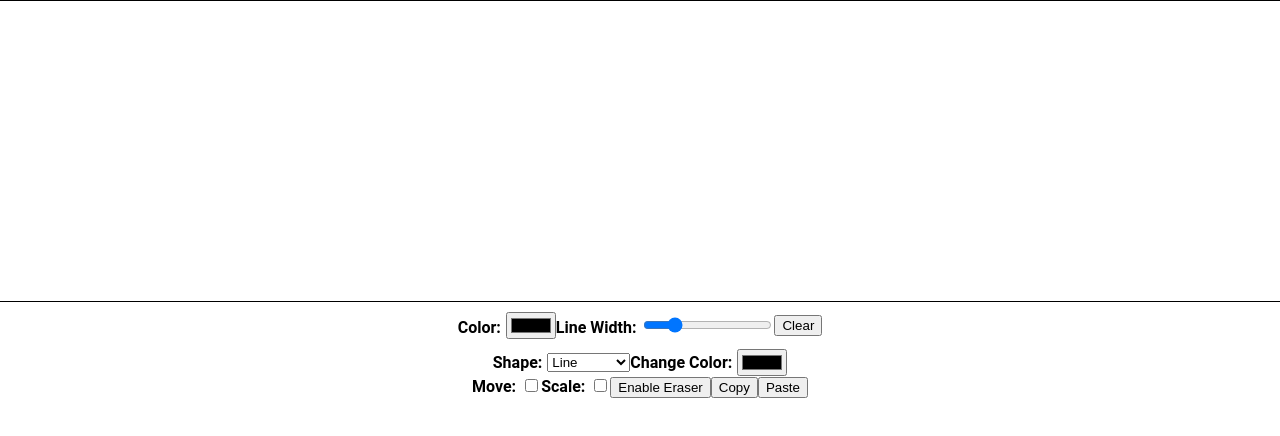
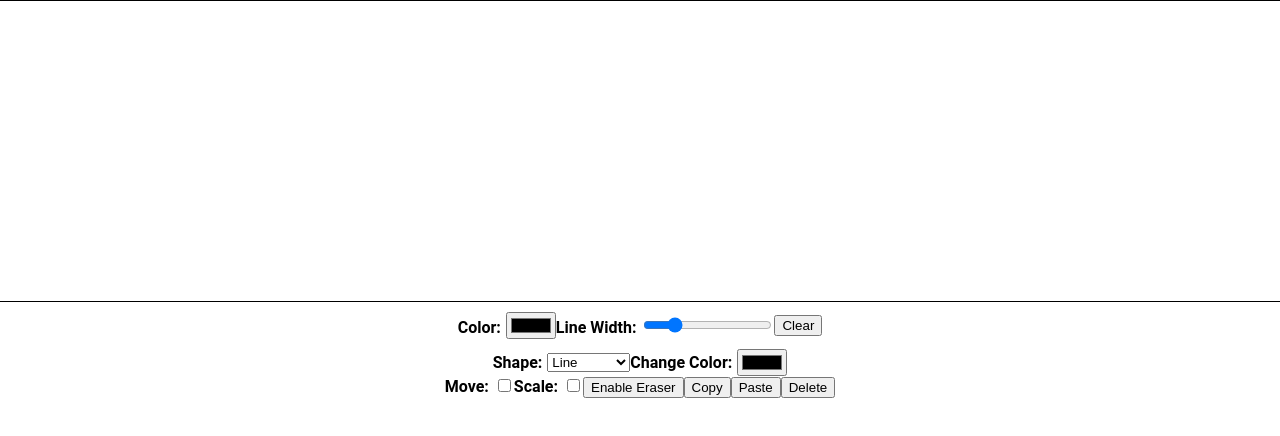
Before and after one commit to 3ating/YiTUTOR, a Next.js app: page /streamroom/canvas/Canvas in a window 1280 px wide. Shown: the top 436 px of the page. Built offline with nearby package versions, Linux system fonts and the light colour scheme; no server answers.

Commit message:
Users can delete selected elements

```diff
--- a/src/pages/streamroom/canvas/Canvas.tsx
+++ b/src/pages/streamroom/canvas/Canvas.tsx
@@ -136,14 +136,6 @@ const Canvas = ({ roomId }: ChatroomProps) => {
         };
     }, []);
 
-    // const handleMoveCheckboxChange = (e: React.ChangeEvent<HTMLInputElement>) => {
-    //     setMoveEnabled(e.target.checked);
-    // };
-
-    // const handleScaleCheckboxChange = (e: React.ChangeEvent<HTMLInputElement>) => {
-    //     setScaleEnabled(e.target.checked);
-    // };
-
     const handleMoveCheckboxChange = (e: React.ChangeEvent<HTMLInputElement>) => {
         setMoveEnabled(e.target.checked);
         if (e.target.checked) {
@@ -207,9 +199,28 @@ const Canvas = ({ roomId }: ChatroomProps) => {
         }
     };
 
-    console.log(selectedItem);
+    const deleteSelectedItem = async () => {
+        if (selectedItem) {
+            if (selectedItem.type === 'line') {
+                const newLines = lines.filter((_: any, index: number) => index !== selectedItem.index);
+                setLines(newLines);
+                await db
+                    .collection('rooms')
+                    .doc(roomId ?? '')
+                    .update({ lines: newLines });
+            } else if (selectedItem.type === 'shape') {
+                const newShapes = shapes.filter((_, index) => index !== selectedItem.index);
+                setShapes(newShapes);
+                await db
+                    .collection('rooms')
+                    .doc(roomId ?? '')
+                    .update({ shapes: newShapes });
+            }
+            setSelectedItem(null);
+        }
+    };
 
-    const changeColor = (newColor: string) => {
+    const changeColor = async (newColor: string) => {
         if (selectedItem) {
             if (selectedItem.type === 'line') {
                 const newLines = [...lines];
@@ -218,11 +229,27 @@ const Canvas = ({ roomId }: ChatroomProps) => {
                     color: newColor,
                 }));
                 setLines(newLines);
+
+                // Update the lines in Firebase
+                await db
+                    .collection('rooms')
+                    .doc(roomId ?? '')
+                    .update({ lines: newLines });
             } else if (selectedItem.type === 'shape') {
                 const newShapes = [...shapes];
                 newShapes[selectedItem.index].color = newColor;
                 setShapes(newShapes);
+
+                // Update the shapes in Firebase
+                await db
+                    .collection('rooms')
+                    .doc(roomId ?? '')
+                    .update({ shapes: newShapes });
             }
+
+            // Re-render the shapes and lines to reflect the color change
+            renderShapes();
+            renderLines();
         }
     };
 
@@ -1020,6 +1047,7 @@ const Canvas = ({ roomId }: ChatroomProps) => {
                 <button onClick={toggleEraser}>{eraserEnabled ? 'Disable Eraser' : 'Enable Eraser'}</button>
                 <button onClick={copySelectedItem}>Copy</button>
                 <button onClick={pasteClipboardItem}>Paste</button>
+                <button onClick={deleteSelectedItem}>Delete</button>
             </div>
         </Container>
     );
```
